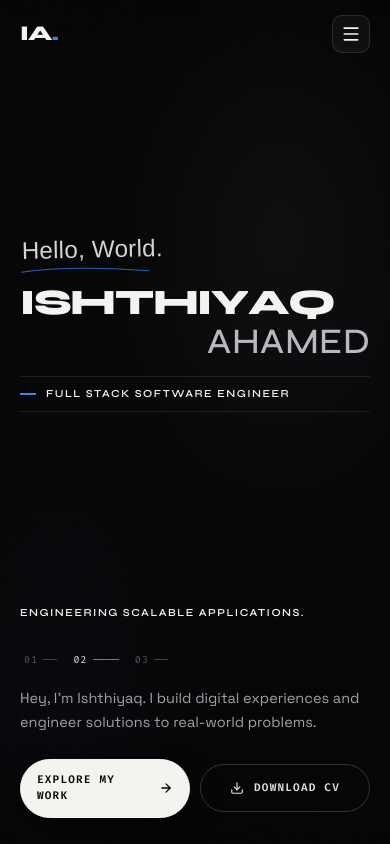
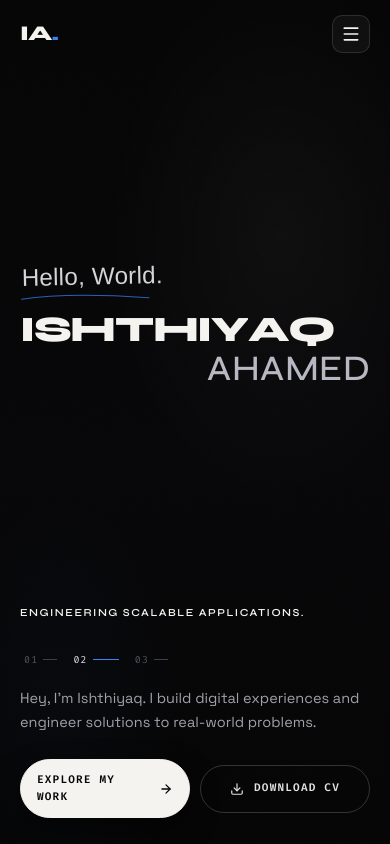
Before and after one commit to ishthiyaqAhamed/ishthiyaq-portfolio, a Next.js app: page / in a window 390 px wide. Shown: the top 844 px of the page. Built offline with nearby package versions, Linux system fonts and the light colour scheme; a web font is replaced by a local one.

Commit message:
Hero updates

```diff
--- a/app/components/sections/Hero.jsx
+++ b/app/components/sections/Hero.jsx
@@ -43,11 +43,6 @@ export default function Hero() {
   const firstCharsRef = useRef([])
   const lastCharsRef = useRef([])
 
-  const bandRuleTopRef = useRef(null)
-  const bandRuleBottomRef = useRef(null)
-  const roleSliderRef = useRef(null)
-  const roleTagRef = useRef(null)
-
   const lowerLeftRef = useRef(null)
   const lowerRightRef = useRef(null)
 
@@ -85,10 +80,6 @@ export default function Hero() {
           [
             registerLineRef.current,
             signatureWrapRef.current,
-            bandRuleTopRef.current,
-            bandRuleBottomRef.current,
-            roleSliderRef.current,
-            roleTagRef.current,
             lowerLeftRef.current,
             lowerRightRef.current,
             ...firstChars,
@@ -130,15 +121,6 @@ export default function Hero() {
         '--char-wght': 400,
       })
 
-      gsap.set([bandRuleTopRef.current, bandRuleBottomRef.current], { scaleX: 0 })
-      gsap.set(roleSliderRef.current, {
-        xPercent: 28,
-        scale: 1.42,
-        clipPath: 'inset(0 0 0 100%)',
-        opacity: 0.4,
-        '--role-ls': '0.16em',
-      })
-      gsap.set(roleTagRef.current, { opacity: 0, x: 12 })
       gsap.set([lowerLeftRef.current, lowerRightRef.current], {
         opacity: 0,
         y: 18,
@@ -146,7 +128,7 @@ export default function Hero() {
 
       const tl = gsap.timeline({ defaults: { ease: 'expo.out' } })
 
-      // 1. Minimal Black Canvas -> Handwritten "Hello, stranger." signature stroke
+      // 1. Minimal Black Canvas -> Handwritten "Hello, World." signature stroke
       tl.to(
         registerLineRef.current,
         { scaleY: 1, duration: 1.15, ease: 'power3.inOut' },
@@ -201,45 +183,15 @@ export default function Hero() {
         0.56
       )
 
-      // 3. Horizontal Clipping-Window Role Reveal (Oversized sweep -> locked rest)
-      tl.to(
-        bandRuleTopRef.current,
-        { scaleX: 1, duration: 0.88, ease: 'power3.out' },
-        0.78
-      )
-        .to(
-          bandRuleBottomRef.current,
-          { scaleX: 1, duration: 0.88, ease: 'power3.out' },
-          0.84
-        )
-        .to(
-          roleSliderRef.current,
-          {
-            xPercent: 0,
-            scale: 1,
-            clipPath: 'inset(0 0 0 0%)',
-            opacity: 1,
-            '--role-ls': '0em',
-            duration: 1.08,
-            ease: 'expo.out',
-          },
-          0.9
-        )
-        .to(
-          roleTagRef.current,
-          { opacity: 1, x: 0, duration: 0.7, ease: 'power3.out' },
-          1.12
-        )
-
-      // 4. Supporting Statements, Intro & Magnetic CTAs
+      // 3. Supporting Statements, Intro & Magnetic CTAs
       tl.to(
         lowerLeftRef.current,
         { opacity: 1, y: 0, duration: 0.78, ease: 'power3.out' },
-        1.16
+        0.94
       ).to(
         lowerRightRef.current,
         { opacity: 1, y: 0, duration: 0.78, ease: 'power3.out' },
-        1.26
+        1.04
       )
 
       // 5. Ultra-subtle 60fps mouse-responsive typography tracks
@@ -413,28 +365,6 @@ export default function Hero() {
               </span>
             </span>
           </h1>
-
-          {/* Horizontal Clipping-Window Role Reveal */}
-          <div className={styles.roleBand}>
-            <span
-              ref={bandRuleTopRef}
-              className={styles.bandRuleTop}
-              aria-hidden="true"
-            />
-
-            <div className={styles.roleAperture}>
-              <div ref={roleSliderRef} className={styles.roleSlider}>
-                <span className={styles.roleAccentBar} aria-hidden="true" />
-                <h2 className={styles.roleTitle}>FULL STACK SOFTWARE ENGINEER</h2>
-              </div>
-            </div>
-
-            <span
-              ref={bandRuleBottomRef}
-              className={styles.bandRuleBottom}
-              aria-hidden="true"
-            />
-          </div>
         </div>
 
         {/* Lower Asymmetric Editorial Narrative & Magnetic CTAs */}
--- a/app/components/sections/hero/Hero.module.css
+++ b/app/components/sections/hero/Hero.module.css
@@ -138,7 +138,6 @@
   font-family: var(--font-syne), sans-serif;
   text-transform: uppercase;
   line-height: 0.88;
-  margin-bottom: clamp(20px, 3vh, 36px);
 }
 
 .nameTrack {
@@ -180,80 +179,6 @@
 
 .lastNameLine .charInner {
   --char-wght: 500;
-}
-
-/* Horizontal Clipping-Window Role Reveal */
-.roleBand {
-  position: relative;
-  width: 100%;
-  padding: clamp(12px, 1.8vh, 18px) 0;
-  display: flex;
-  align-items: center;
-  justify-content: space-between;
-  gap: 16px;
-}
-
-.bandRuleTop,
-.bandRuleBottom {
-  position: absolute;
-  left: 0;
-  right: 0;
-  height: 1px;
-  background: rgba(255, 255, 255, 0.09);
-  transform-origin: left center;
-}
-
-.bandRuleTop {
-  top: 0;
-}
-
-.bandRuleBottom {
-  bottom: 0;
-  transform-origin: right center;
-}
-
-.roleAperture {
-  flex: 1;
-  min-width: 0;
-  overflow: hidden;
-  display: flex;
-  align-items: center;
-}
-
-.roleSlider {
-  display: inline-flex;
-  align-items: center;
-  gap: 14px;
-  white-space: nowrap;
-  transform-origin: left center;
-  --role-ls: 0em;
-  will-change: transform, clip-path, opacity;
-}
-
-.roleAccentBar {
-  width: 24px;
-  height: 2px;
-  background-color: #3b82f6;
-  flex-shrink: 0;
-}
-
-.roleTitle {
-  font-family: var(--font-syne), sans-serif;
-  font-size: clamp(13px, 1.6vw, 22px);
-  font-weight: 600;
-  letter-spacing: calc(0.22em + var(--role-ls, 0em));
-  text-transform: uppercase;
-  color: #f4f3ef;
-}
-
-.roleDisciplineTag {
-  font-family: var(--font-fira), ui-monospace, monospace;
-  font-size: 11px;
-  font-weight: 500;
-  letter-spacing: 0.14em;
-  text-transform: uppercase;
-  color: #71717a;
-  flex-shrink: 0;
 }
 
 /* =========================================================
@@ -476,12 +401,6 @@
   .lastNameLine {
     font-size: clamp(32px, 7.6vw, 102px);
   }
-  .heroTitle {
-    margin-bottom: 16px;
-  }
-  .roleBand {
-    padding: 10px 0;
-  }
   .lowerEditorialGrid {
     padding-top: 6px;
   }
@@ -503,9 +422,6 @@
   .firstNameLine,
   .lastNameLine {
     font-size: clamp(32px, 8.6vw, 84px);
-  }
-  .roleDisciplineTag {
-    display: none;
   }
   .lowerEditorialGrid {
     grid-template-columns: 1fr;
@@ -532,9 +448,6 @@
   .signatureText {
     font-size: clamp(23px, 6.2vw, 28px);
   }
-  .heroTitle {
-    margin-bottom: 18px;
-  }
   .firstNameLine,
   .lastNameLine {
     font-size: clamp(31px, 9.2vw, 44px);
@@ -542,24 +455,6 @@
   }
   .lastNameLine {
     margin-top: 6px;
-  }
-  .roleBand {
-    padding: 11px 0;
-  }
-  .roleAperture {
-    white-space: nowrap;
-  }
-  .roleSlider {
-    white-space: nowrap;
-    gap: 10px;
-  }
-  .roleAccentBar {
-    width: 16px;
-  }
-  .roleTitle {
-    font-size: clamp(9.5px, 2.75vw, 12px);
-    letter-spacing: calc(0.14em + var(--role-ls, 0em));
-    line-height: 1.3;
   }
   .statementWindow {
     min-height: 36px;
--- a/app/projects/page.jsx
+++ b/app/projects/page.jsx
@@ -538,17 +538,6 @@ export default function ProjectsBlog() {
   return (
     <div style={{ background: '#050505', minHeight: '100vh', color: '#f4f4f5' }}>
 
-      {/* Subtle architectural hairline grid */}
-      <div style={{
-        position: 'fixed', inset: 0,
-        backgroundImage: 'linear-gradient(rgba(255, 255, 255, 0.02) 1px, transparent 1px), linear-gradient(90deg, rgba(255, 255, 255, 0.02) 1px, transparent 1px)',
-        backgroundSize: '80px 80px', pointerEvents: 'none', zIndex: 0,
-      }} />
-
-      {/* Studio light accents */}
-      <div style={{ position: 'fixed', borderRadius: '50%', width: '600px', height: '600px', background: 'radial-gradient(circle, rgba(255, 255, 255, 0.035) 0%, transparent 70%)', top: '-120px', right: '-100px', pointerEvents: 'none', zIndex: 0 }} />
-      <div style={{ position: 'fixed', borderRadius: '50%', width: '400px', height: '400px', background: 'radial-gradient(circle, rgba(59, 130, 246, 0.035) 0%, transparent 70%)', bottom: '10%', left: '-100px', pointerEvents: 'none', zIndex: 0 }} />
-
       {/* Navbar */}
       <nav style={{
         position: 'sticky', top: 0, zIndex: 100,
```
